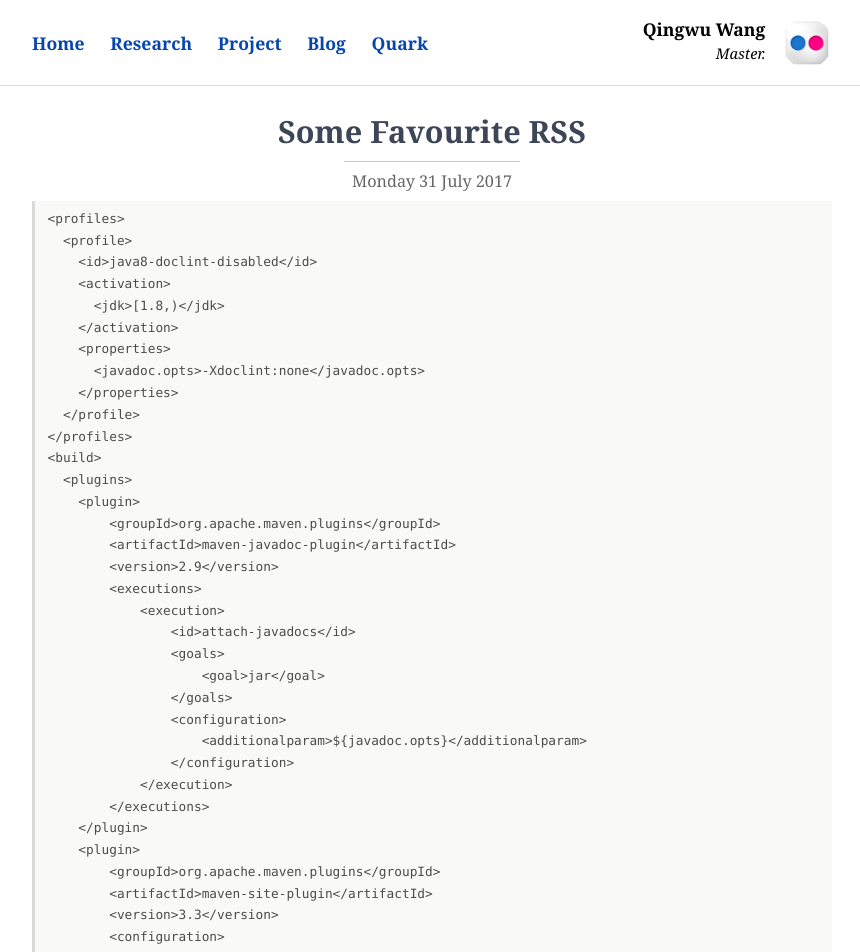
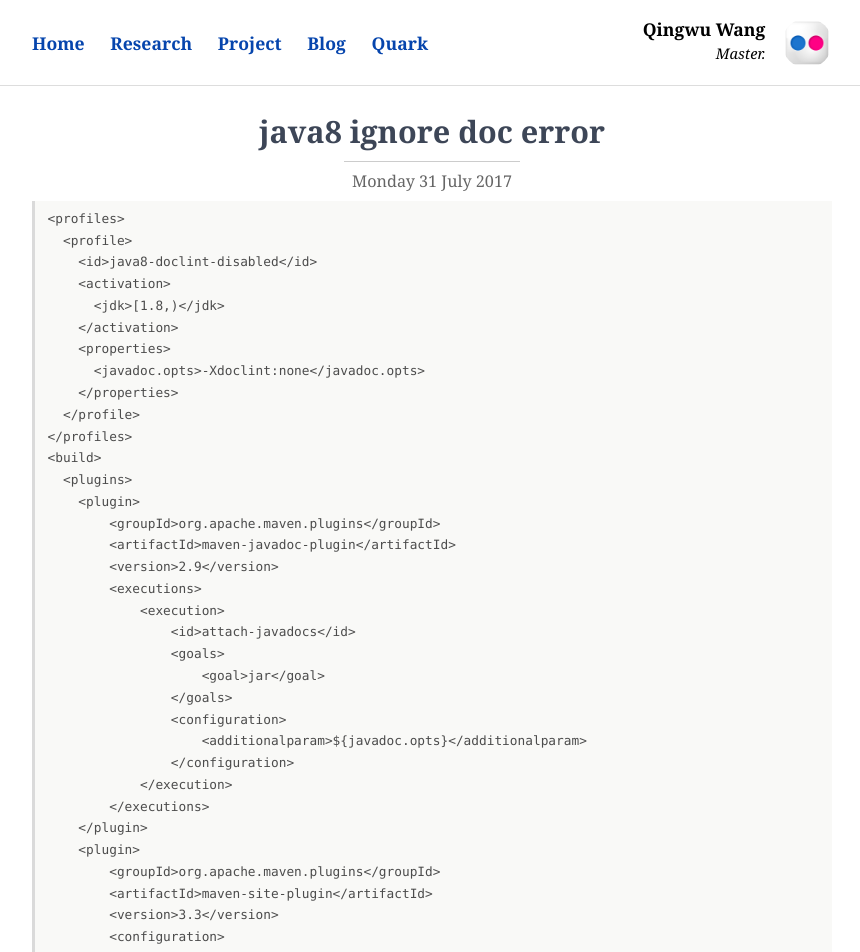
Before and after one commit to qingw/qingw.github.io, a Jekyll site: the page built from _posts/2017-07-31-java8-doc.md, in a window 1280 px wide. Shown: the top 952 px of the page, without its empty margins (208-1068 px from the left). Built offline with Jekyll 4.4.1, drawn with Linux system fonts in a browser that asks for light colours; comment, search, counter and statistics services are not loaded.

Commit message:
Update 2017-07-31-java8-doc.md

```diff
--- a/_posts/2017-07-31-java8-doc.md
+++ b/_posts/2017-07-31-java8-doc.md
@@ -1,6 +1,6 @@
 ---
 layout: post
-title: Some Favourite RSS
+title: java8 ignore doc error
 categories: [research]
 ---
 
```
